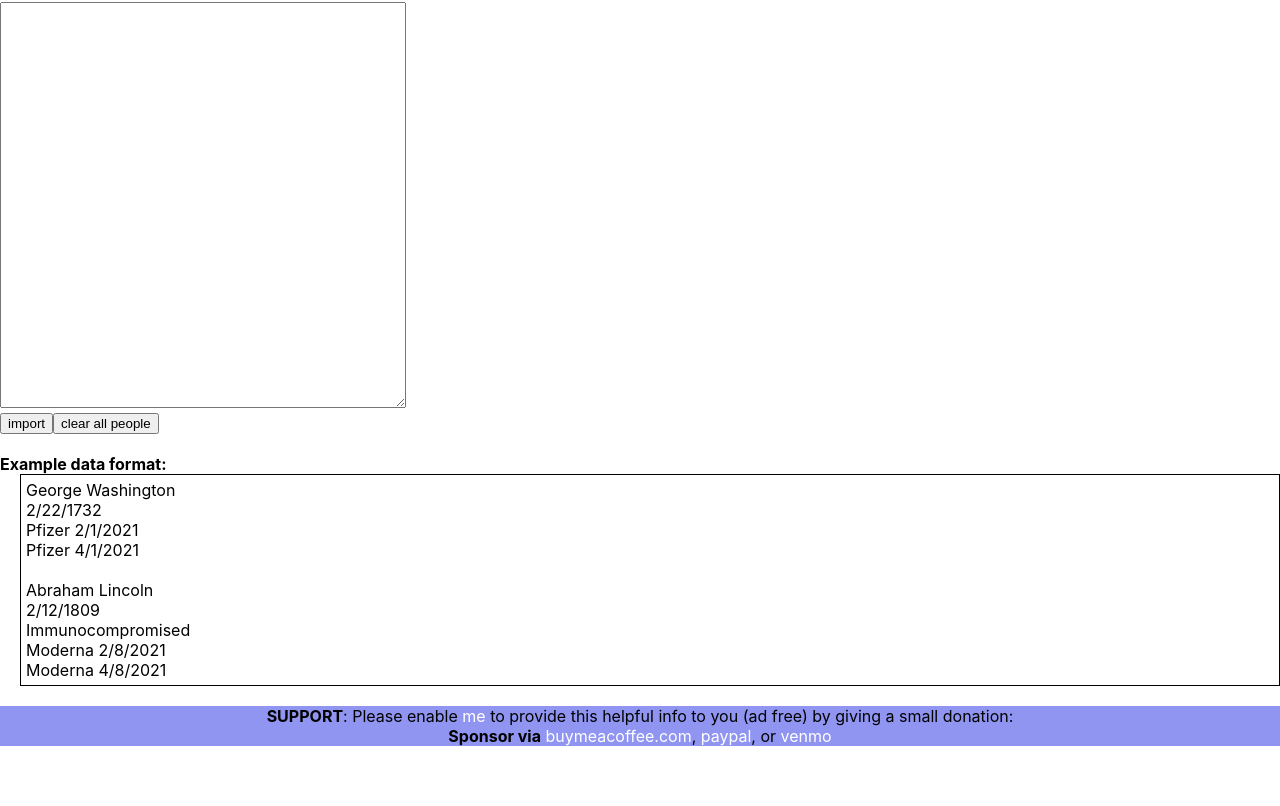
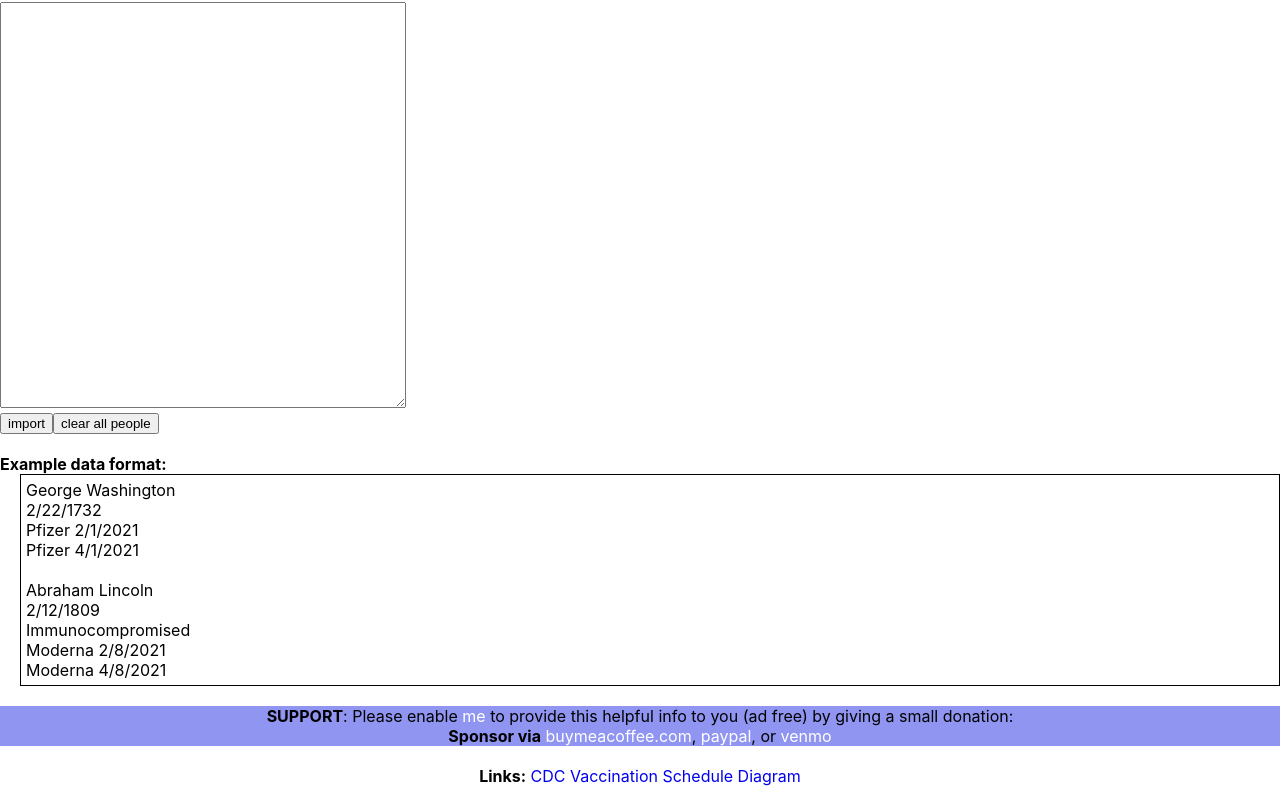
Before and after one commit to rrelyea/vaccine-time, a React (Create React App) app: page / in a window 1280 px wide. Shown: the part 248-1054 px from the top of the page. Before the commit the page ends 1014 px from the top, so only its background shows below. Built offline with nearby package versions, Linux system fonts and the light colour scheme.

Commit message:
add link to cdc diagram

```diff
--- a/src/App.js
+++ b/src/App.js
@@ -26,6 +26,9 @@ function App() {
 
       {supportAd}
       <br />
+
+      <div><b>Links:</b> <a href='https://www.cdc.gov/vaccines/covid-19/downloads/COVID-19-vacc-schedule-at-a-glance-508.pdf'>CDC Vaccination Schedule Diagram</a></div>
+      <br />
     </div>
   );
 }
```
